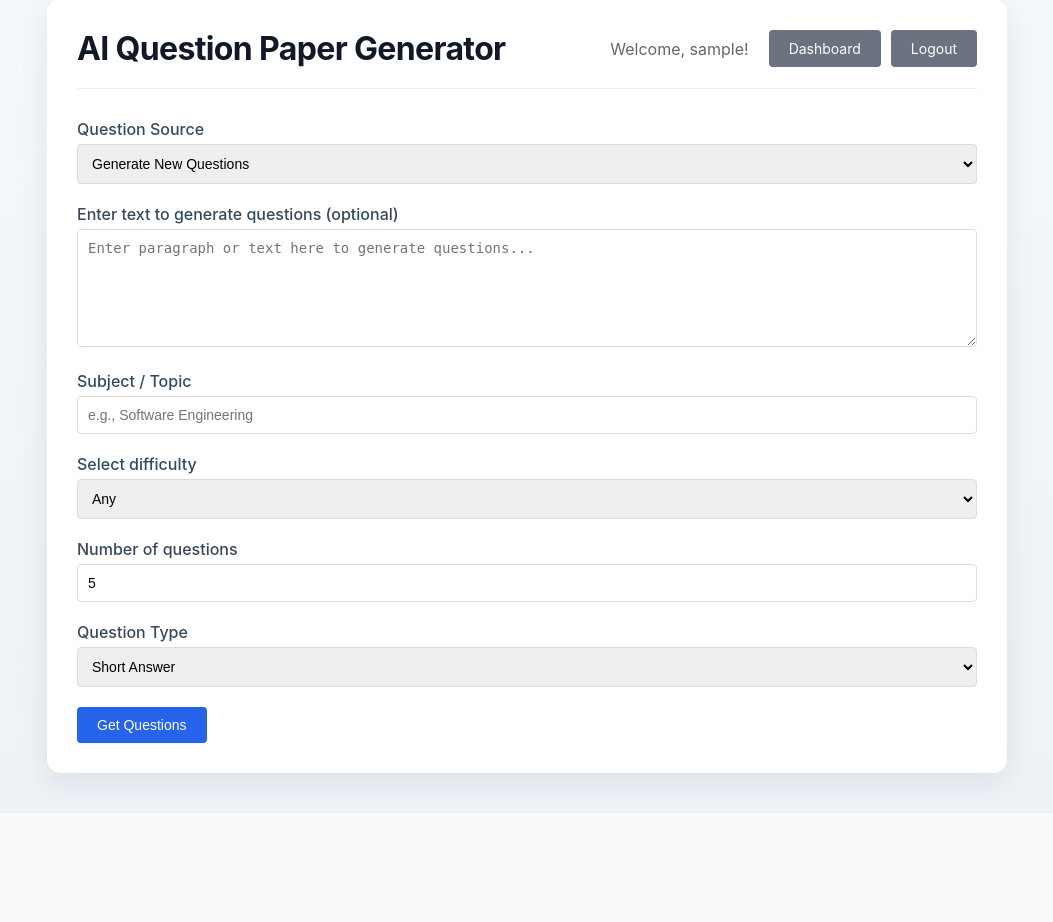
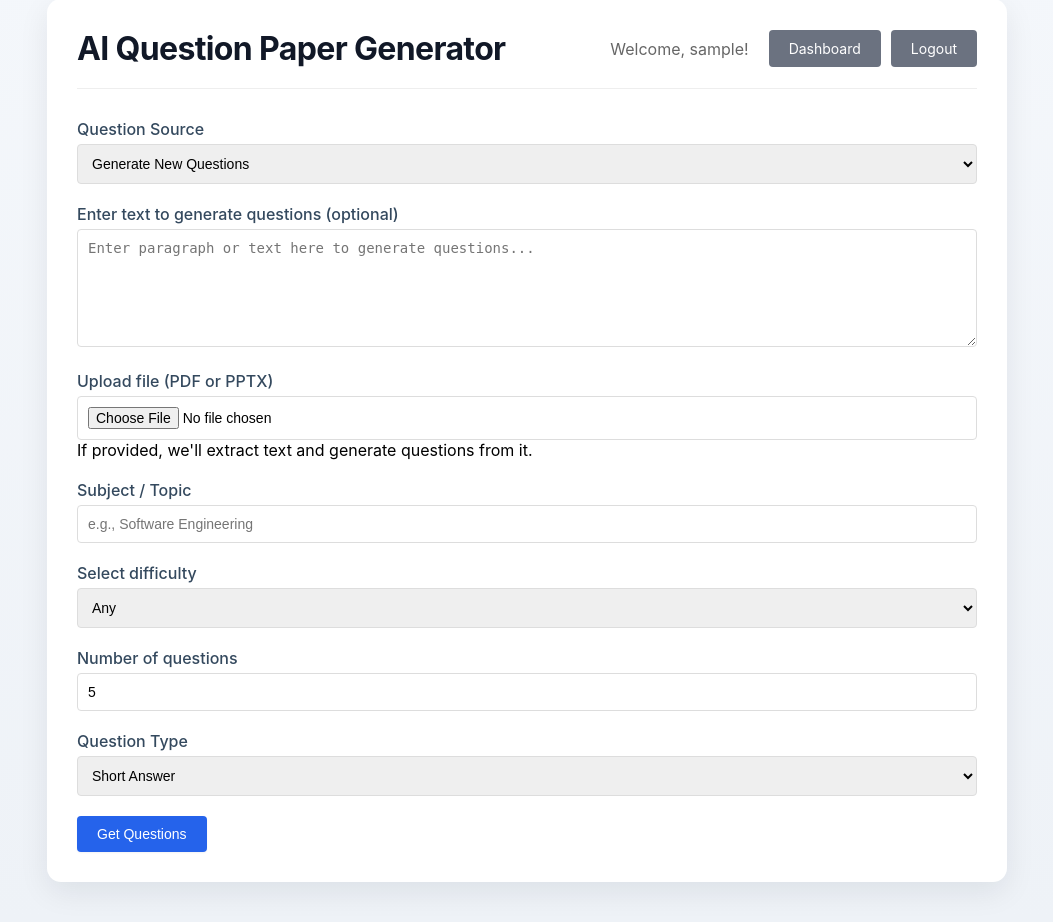
Before and after one commit to Gargikhandekar/AI-based-QP-Generator, a Flask app: page /generate_questions in a window 1280 px wide. Shown: the part 41-963 px from the top of the page, without its empty margins (113-1166 px from the left). Before the commit the page ends 839 px from the top, so only its background shows below. Run offline with Flask 3, Linux system fonts and the light colour scheme; the visitor is signed in with stand-in values (Sample User, id 1).

Commit message:
Adding files functionality, Question generation based on added files

```diff
--- a/app.py
+++ b/app.py
@@ -5,6 +5,7 @@ from flask_wtf import FlaskForm
 from wtforms import StringField, PasswordField, SubmitField, TextAreaField, SelectField, IntegerField
 from wtforms.validators import DataRequired, Email, Length, EqualTo
 from werkzeug.security import generate_password_hash, check_password_hash
+from werkzeug.utils import secure_filename
 import nltk
 from generator import allocate_questions
 from reportlab.lib.pagesizes import letter, A4
@@ -39,6 +40,7 @@ except Exception:
 			qg = None
 
 nltk.download('punkt')
+nltk.download('stopwords')
 
 # Enhanced options templates with realistic alternatives
 mcq_options_templates = {
@@ -204,13 +206,10 @@ def generate_fallback_questions(input_text: str, desired_count: int, subject_hin
         ]
     }
 
-    # Seed with any keywords from input_text as extra subtopics
+    # Seed with topics extracted from input text
     extra_topics = []
     if input_text:
-        # Extract candidate keywords (very lightweight heuristic)
-        words = [w for w in re.findall(r"[A-Za-z][A-Za-z\-/]+", input_text) if len(w) > 3]
-        # sample unique tokens
-        extra_topics = list(dict.fromkeys(w.lower() for w in words))[:10]
+        extra_topics = extract_topics_from_text(input_text, max_topics=12)
 
     pool = subtopics + extra_topics
     if not pool:
@@ -281,11 +280,68 @@ def generate_fallback_questions(input_text: str, desired_count: int, subject_hin
         else:
             questions.append(f"Discuss a key concept in {chosen_subject} and its practical implications.")
 
-    # Return tuples: (question, subject, difficulty)
-    display_subject = normalized.title() if normalized else (subject_hint or chosen_subject.title())
+    # Build concise subject/topics summary for display
+    topics_summary = ", ".join(t.title() for t in pool[:5]) if pool else chosen_subject.title()
+    display_subject = subject_hint or topics_summary or chosen_subject.title()
+    # Return tuples: (question, subject/topics summary, difficulty)
     return [(q, display_subject, difficulty) for q in questions[:desired_count]]
 
-def generate_ai_questions_openai(input_text: str, num_questions: int, subject: str = "", difficulty: str = "medium", total_marks: int = 0, question_type: str = "short_answer") -> list:
+def extract_topics_from_text(text: str, max_topics: int = 12) -> list:
+    """Extract salient topics/phrases from raw text using simple statistical heuristics.
+    Avoids heavy POS taggers to keep dependencies light.
+    """
+    import re
+    from collections import Counter
+    from nltk.corpus import stopwords
+
+    if not text:
+        return []
+
+    stop = set(stopwords.words('english'))
+    # Basic cleanup
+    cleaned = re.sub(r"[^A-Za-z0-9\-\s]", " ", text)
+    cleaned = re.sub(r"\s+", " ", cleaned).strip()
+
+    # Candidate words (exclude short/common tokens)
+    tokens = [t.lower() for t in cleaned.split(" ") if len(t) > 2 and t.lower() not in stop]
+
+    # Build bigrams for more specific topics
+    bigrams = [f"{tokens[i]} {tokens[i+1]}" for i in range(len(tokens)-1)
+               if tokens[i] not in stop and tokens[i+1] not in stop]
+
+    # Count frequencies
+    unigram_counts = Counter(tokens)
+    bigram_counts = Counter(bigrams)
+
+    # Boost bigrams so they rank higher than generic singletons
+    scored = {}
+    for term, c in unigram_counts.items():
+        scored[term] = scored.get(term, 0) + c
+    for term, c in bigram_counts.items():
+        scored[term] = scored.get(term, 0) + c * 2
+
+    # Promote Title-Case phrases (likely proper topics) found in original text
+    title_phrases = re.findall(r"(?:[A-Z][a-zA-Z]+(?:\s+[A-Z][a-zA-Z]+)+)", text)
+    for phrase in title_phrases:
+        key = phrase.strip().lower()
+        scored[key] = scored.get(key, 0) + 3
+
+    # Sort by score and length to prefer informative phrases
+    candidates = sorted(scored.items(), key=lambda kv: (kv[1], len(kv[0])), reverse=True)
+
+    topics = []
+    seen = set()
+    for term, _ in candidates:
+        # Skip overly generic terms
+        if term in seen or term in {"introduction", "summary", "conclusion", "overview"}:
+            continue
+        seen.add(term)
+        topics.append(term)
+        if len(topics) >= max_topics:
+            break
+    return topics
+
+def generate_ai_questions_openai(input_text: str, num_questions: int, subject: str = "", difficulty: str = "medium", total_marks: int = 0, question_type: str = "short_answer", topics: list | None = None) -> list:
     """Generate questions using OpenAI API"""
     if not openai_client:
         return []
@@ -320,22 +376,26 @@ def generate_ai_questions_openai(input_text: str, num_questions: int, subject: s
         question_instruction = "Generate short answer questions that require explanation, analysis, or problem-solving."
 
     # Build the prompt
+    topics_clause = ""
+    if topics:
+        topics_clause = "\nKey topics to prioritize (ordered):\n- " + "\n- ".join(topics[:12]) + "\n"
     if input_text:
-        prompt = f"""Based on the following text about {subject or 'the topic'}, generate {num_questions} diverse, well-structured questions that test understanding at {difficulty} level{marks_info}.
+        prompt = f"""Based on the following source text about {subject or 'the topic'}, generate {num_questions} high-quality questions that test understanding at {difficulty} level{marks_info}.
 
 Text: {input_text}
 
-Generate questions that:
-- Are clear and specific
-- Test different aspects of the content
-- Are appropriate for {difficulty} difficulty level
-- Cover both conceptual understanding and practical application
-- Are suitable for the specified mark allocation
+Instructions:
+- Use the source text faithfully. Prefer the following topics if relevant:
+{topics_clause}
+- Avoid trivial definitions. Include application and analysis where possible.
+- Vary verbs and cognitive levels (Bloom's taxonomy).
+- Use precise technical terminology from the text.
+- Keep each question self-contained and unambiguous.
 - {question_instruction}
 
 {format_instruction}"""
     else:
-        prompt = f"""Generate {num_questions} diverse, well-structured questions about {subject or 'general topics'} at {difficulty} difficulty level{marks_info}.
+        prompt = f"""Generate {num_questions} high-quality questions about {subject or 'general topics'} at {difficulty} difficulty level{marks_info}.
 
 The questions should:
 - Be clear and specific
@@ -354,8 +414,8 @@ The questions should:
                 {"role": "system", "content": "You are an expert educator who creates high-quality exam questions. Always respond with valid JSON format."},
                 {"role": "user", "content": prompt}
             ],
-            max_tokens=1000,
-            temperature=0.7
+            max_tokens=1400,
+            temperature=0.4
         )
 
         content = response.choices[0].message.content.strip()
@@ -479,6 +539,71 @@ app = Flask(__name__)
 app.config['SECRET_KEY'] = 'your-secret-key-change-this-in-production'
 app.config['SQLALCHEMY_DATABASE_URI'] = 'sqlite:///users.db'
 app.config['SQLALCHEMY_TRACK_MODIFICATIONS'] = False
+app.config['MAX_CONTENT_LENGTH'] = 20 * 1024 * 1024  # 20 MB upload limit
+
+ALLOWED_EXTENSIONS = {'.pdf', '.ppt', '.pptx'}
+
+def allowed_file(filename: str) -> bool:
+    _, ext = os.path.splitext(filename.lower())
+    return ext in ALLOWED_EXTENSIONS
+
+def extract_text_from_pdf(file_stream: io.BytesIO) -> str:
+    try:
+        from PyPDF2 import PdfReader
+        reader = PdfReader(file_stream)
+        texts = []
+        for page in reader.pages:
+            texts.append(page.extract_text() or '')
+        return '\n'.join(texts).strip()
+    except Exception as e:
+        print(f"PDF extract error: {e}")
+        return ''
+
+def extract_text_from_pptx(file_stream: io.BytesIO) -> str:
+    try:
+        from pptx import Presentation
+        prs = Presentation(file_stream)
+        texts = []
+        for slide in prs.slides:
+            for shape in slide.shapes:
+                if hasattr(shape, 'text'):
+                    texts.append(shape.text)
+        return '\n'.join(texts).strip()
+    except Exception as e:
+        print(f"PPTX extract error: {e}")
+        return ''
+
+def clean_extracted_text(text: str) -> str:
+    """Remove obvious metadata like instructor names, dates, contacts, and headers.
+    Keeps only substantive content lines.
+    """
+    import re
+    if not text:
+        return text
+    noise_patterns = [
+        r"professor|associate|assistant|faculty|instructor|dr\.|mr\.|ms\.|mrs\.|prof\.",
+        r"department|dept\.|school of|college of|university|institute|campus",
+        r"contact|phone|mobile|email|mailto|www\.|http[s]?://",
+        r"^\s*page\s+\d+|^\s*\d+\s*/\s*\d+\s*$",
+        r"\bjan(uary)?|feb(ruary)?|mar(ch)?|apr(il)?|may|jun(e)?|jul(y)?|aug(ust)?|sep(t)?(ember)?|oct(ober)?|nov(ember)?|dec(ember)?\b",
+        r"\b\d{1,2}[/-]\d{1,2}[/-]\d{2,4}\b",  # dates
+        r"\b\d{4}\b",  # standalone years
+    ]
+    noise_re = re.compile("(" + ")|(".join(noise_patterns) + ")", re.IGNORECASE)
+    cleaned_lines = []
+    for raw_line in text.splitlines():
+        line = raw_line.strip()
+        if not line:
+            continue
+        # drop very short lines or bullet-only lines
+        if len(line.split()) < 3:
+            continue
+        if noise_re.search(line):
+            continue
+        # remove excessive bullets/dots
+        line = re.sub(r"[•·]+", " ", line)
+        cleaned_lines.append(line)
+    return "\n".join(cleaned_lines)
 # Session/cookie security settings
 app.config['SESSION_COOKIE_HTTPONLY'] = True
 app.config['SESSION_COOKIE_SAMESITE'] = 'Lax'
@@ -760,6 +885,26 @@ def generate():
         difficulty = form.difficulty.data or ""
         question_type = form.question_type.data
 
+        # If a file is uploaded, extract text and override input_text for generation
+        upload = request.files.get('upload')
+        if upload and upload.filename and allowed_file(upload.filename):
+            filename = secure_filename(upload.filename)
+            _, ext = os.path.splitext(filename.lower())
+            file_bytes = io.BytesIO(upload.read())
+            extracted = ''
+            if ext == '.pdf':
+                extracted = extract_text_from_pdf(file_bytes)
+            else:
+                # supports .ppt and .pptx via python-pptx
+                extracted = extract_text_from_pptx(file_bytes)
+            if extracted:
+                extracted = clean_extracted_text(extracted)
+                # Prepend uploaded content to any typed text
+                if form.input_text.data:
+                    form.input_text.data = f"{extracted}\n\n{form.input_text.data}"
+                else:
+                    form.input_text.data = extracted
+
         if question_source == 'database':
             # Get questions from database
             query = Question.query
@@ -795,7 +940,10 @@ def generate():
 
             # 1. Try OpenAI API first
             if openai_client:
-                questions_list = generate_ai_questions_openai(input_text, num_questions, subject, difficulty, total_marks, question_type)
+                # Provide extracted topics (if any) for better guidance, after cleaning noise
+                clean_for_topics = clean_extracted_text(input_text) if input_text else ""
+                extracted_topics = extract_topics_from_text(clean_for_topics, max_topics=12) if clean_for_topics else []
+                questions_list = generate_ai_questions_openai(input_text, num_questions, subject, difficulty, total_marks, question_type, topics=extracted_topics)
 
             # 2. If OpenAI fails, try Questgen
             if not questions_list and qg is not None:
--- a/requirements.txt
+++ b/requirements.txt
@@ -12,3 +12,5 @@ reportlab==4.0.7
 python-docx==1.1.0
 openai==1.3.0
 python-dotenv==1.0.0
+PyPDF2==3.0.1
+python-pptx==0.6.23
--- a/templates/index.html
+++ b/templates/index.html
@@ -29,7 +29,7 @@
         {% endif %}
     {% endwith %}
 
-    <form method="POST" action="{{ url_for('generate') }}">
+    <form method="POST" action="{{ url_for('generate') }}" enctype="multipart/form-data">
         {{ form.hidden_tag() }}
 
         <div class="form-group">
@@ -46,6 +46,12 @@
             {% if form.input_text.errors %}
                 <div class="error">{{ form.input_text.errors[0] }}</div>
             {% endif %}
+        </div>
+
+        <div class="form-group">
+            <label class="form-label">Upload file (PDF or PPTX)</label>
+            <input type="file" name="upload" accept=".pdf,.ppt,.pptx" class="form-control">
+            <div class="hint">If provided, we'll extract text and generate questions from it.</div>
         </div>
 
         <div class="form-group">
```
Also changed, not shown: templates/paper.html (+8 -1 lines).
